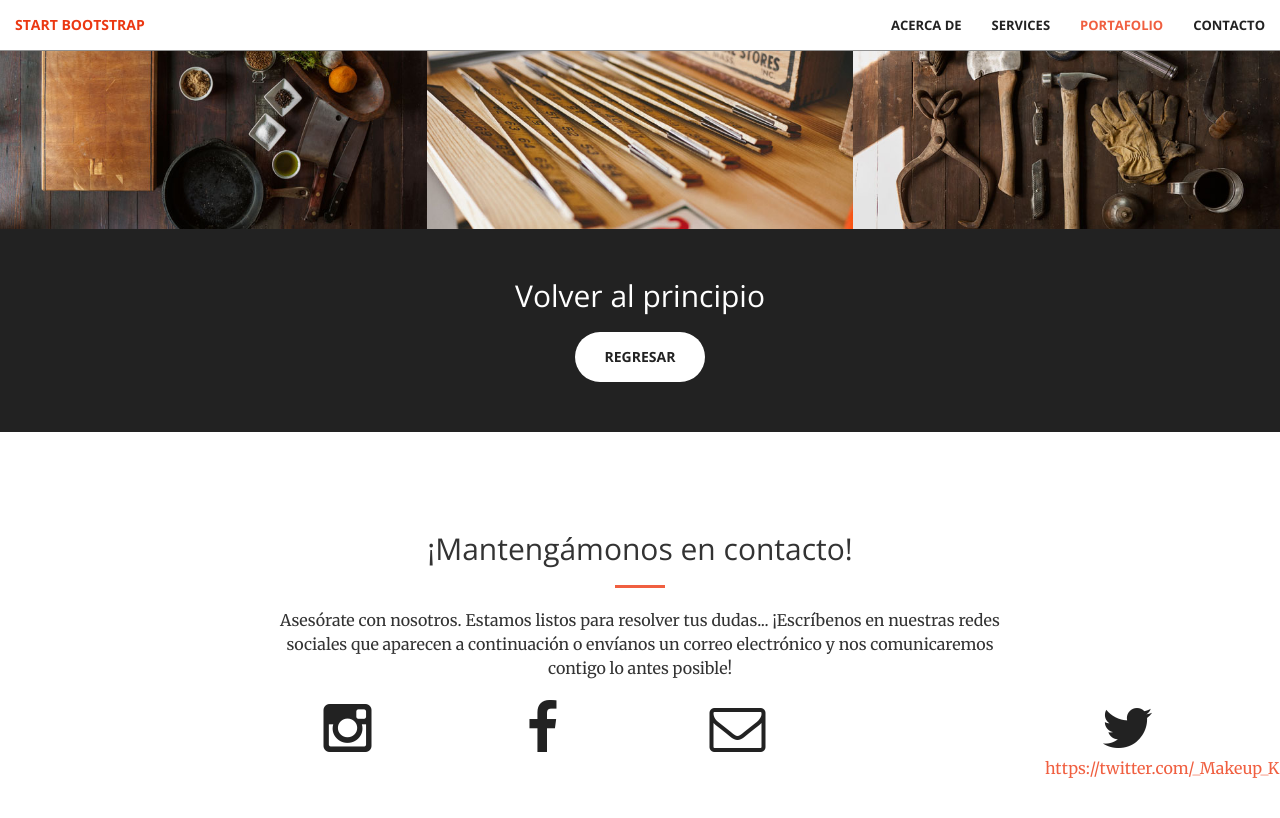
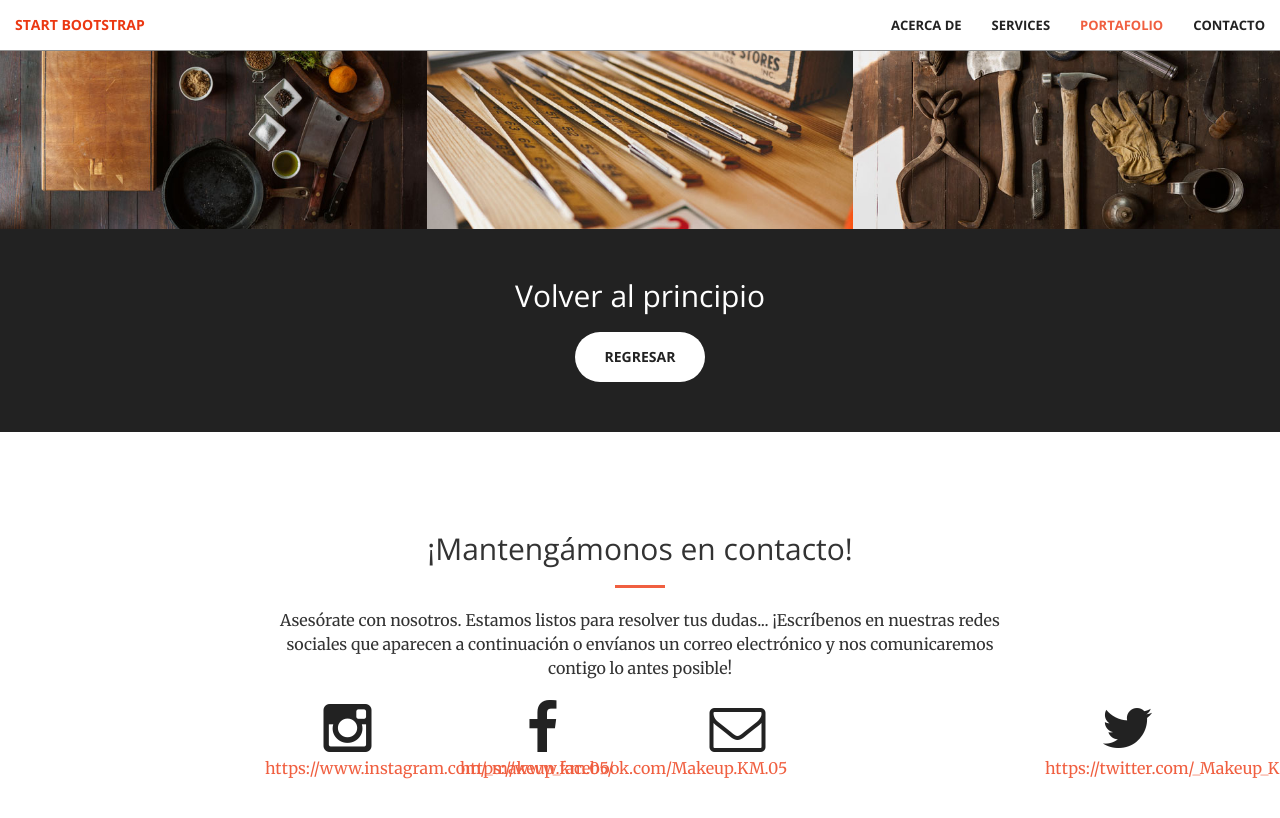
Before and after one commit to KatherineMerchanS/KatherineMerchanS.github.io, a Jekyll site: the page built from index.html, in a window 1280 px wide and 900 px high, scrolled down 2005 px. Shown: the top 818 px of the window. Built offline with Jekyll 4.4.1, drawn with Linux system fonts in a browser that asks for light colours; part of the change alters nothing that is shown.

Commit message:
Update _config.yml

```diff
--- a/_config.yml
+++ b/_config.yml
@@ -5,6 +5,8 @@ description: > # this means to ignore newlines until "baseurl:"
 baseurl: "" # the subpath of your site, e.g. /blog/
 url: "" # the base hostname & protocol for your site
 
+instagram_username: "https://www.instagram.com/_makeup_km.05/"
+facebook_username: "https://www.facebook.com/Makeup.KM.05"
 twitter_username: "https://twitter.com/_Makeup_KM"
 github_username:
 
```
